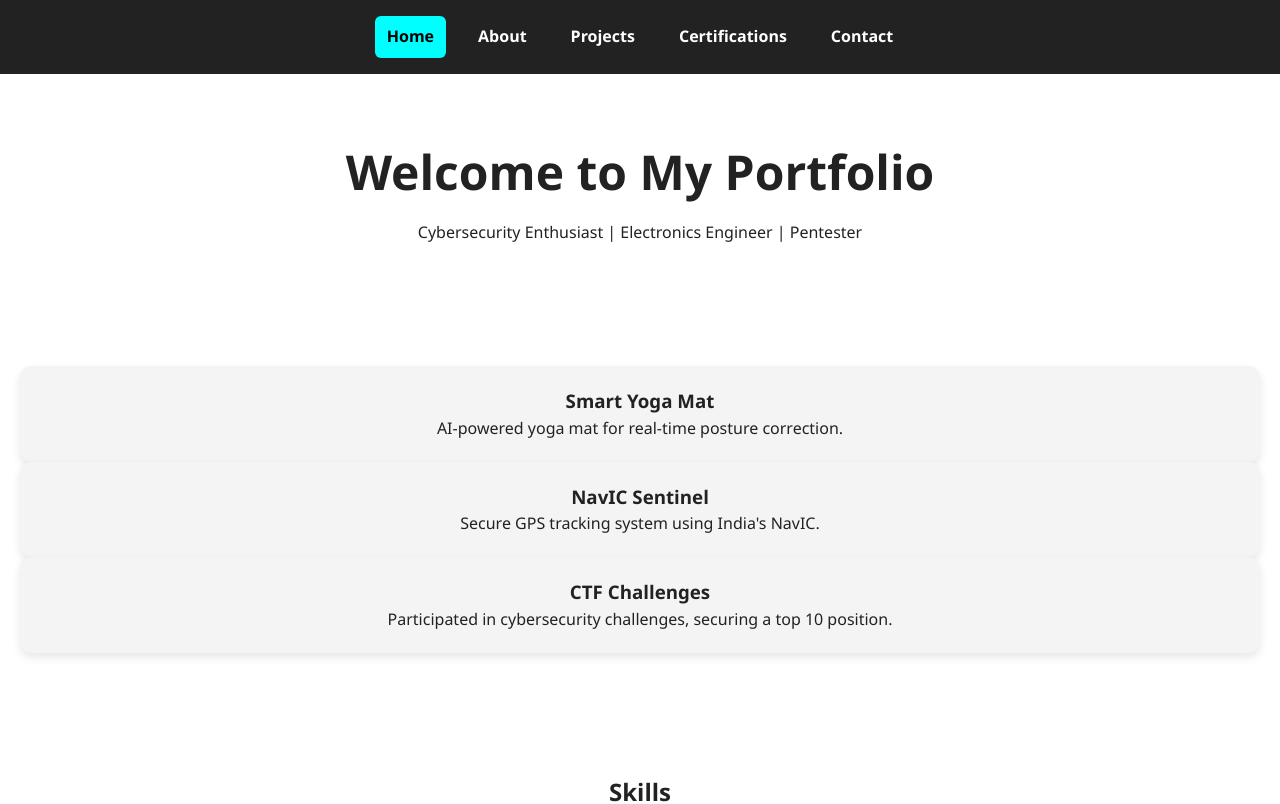
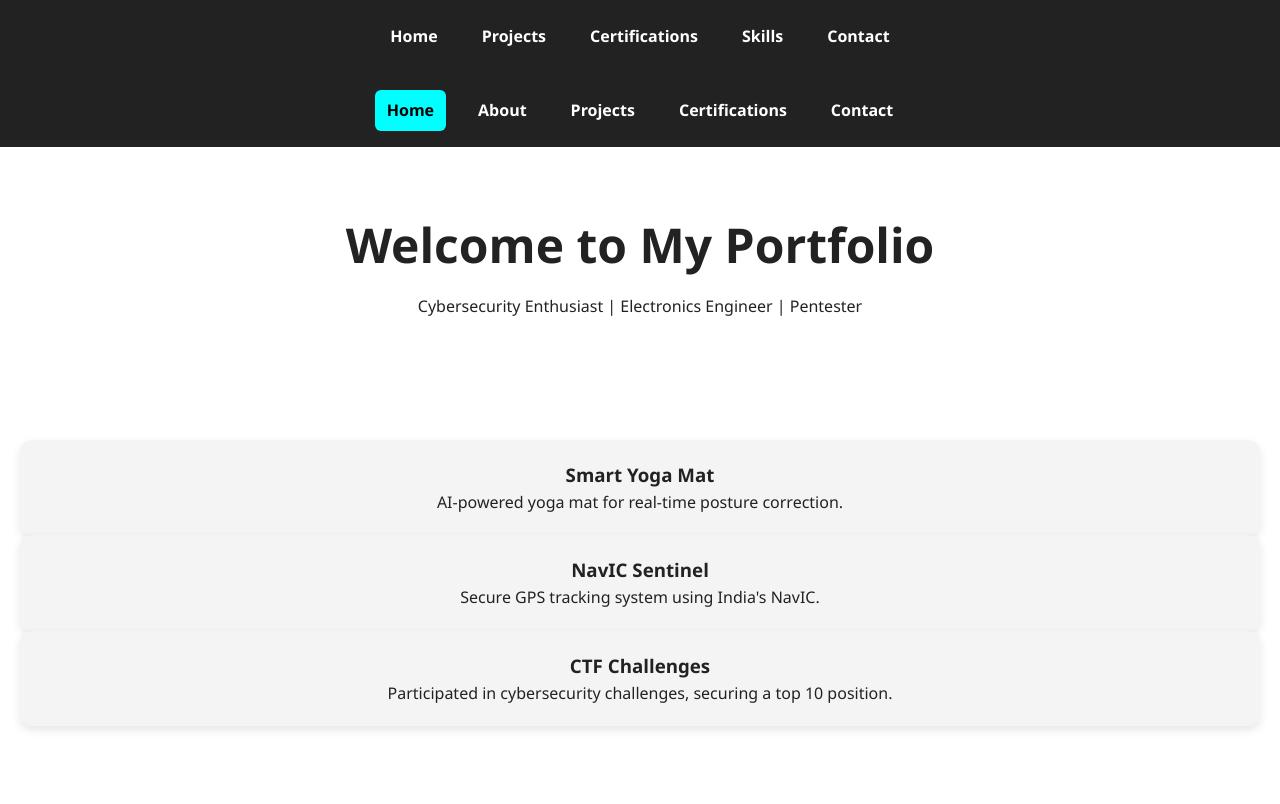
Before and after one commit to rrazik487/razik.live, a Next.js app: page / in a window 1280 px wide. Shown: the top 804 px of the page. Built offline with nearby package versions, Linux system fonts and the light colour scheme.

Commit message:
pages temp

```diff
--- a/components/Navbar.js
+++ b/components/Navbar.js
@@ -1,34 +1,18 @@
-import { useEffect, useState } from 'react';
 import Link from 'next/link';
 import { useRouter } from 'next/router';
 
 const Navbar = () => {
-  const [activeLink, setActiveLink] = useState('/');
   const router = useRouter();
 
-  useEffect(() => {
-    setActiveLink(router.pathname);
-  }, [router.pathname]);
+  const getActiveClass = (path) => (router.pathname === path ? 'active' : '');
 
   return (
-    <nav className="navbar">
-      <ul>
-        <li className={activeLink === '/' ? 'active' : ''}>
-          <Link href="/"><span>Home</span></Link>
-        </li>
-        <li className={activeLink === '/about' ? 'active' : ''}>
-          <Link href="/about"><span>About</span></Link>
-        </li>
-        <li className={activeLink === '/projects' ? 'active' : ''}>
-          <Link href="/projects"><span>Projects</span></Link>
-        </li>
-        <li className={activeLink === '/certifications' ? 'active' : ''}>
-          <Link href="/certifications"><span>Certifications</span></Link>
-        </li>
-        <li className={activeLink === '/contact' ? 'active' : ''}>
-          <Link href="/contact"><span>Contact</span></Link>
-        </li>
-      </ul>
+    <nav>
+      <Link href="/" className={getActiveClass('/')}>Home</Link>
+      <Link href="/projects" className={getActiveClass('/projects')}>Projects</Link>
+      <Link href="/certifications" className={getActiveClass('/certifications')}>Certifications</Link>
+      <Link href="/about" className={getActiveClass('/about')}>Skills</Link>
+      <Link href="/contact" className={getActiveClass('/contact')}>Contact</Link>
     </nav>
   );
 };
--- a/pages/_app.js
+++ b/pages/_app.js
@@ -1,7 +1,15 @@
-import '../styles/globals.css'; // Ensure you import global styles
+import '../styles/globals.css';
+import Navbar from '../components/Navbar';
+import Footer from '../components/Footer';
 
 function MyApp({ Component, pageProps }) {
-  return <Component {...pageProps} />;
+  return (
+    <>
+      <Navbar />
+      <Component {...pageProps} />
+      <Footer />
+    </>
+  );
 }
 
 export default MyApp;
```
Also changed, not shown: pages/projects.js (+2 -8 lines).
